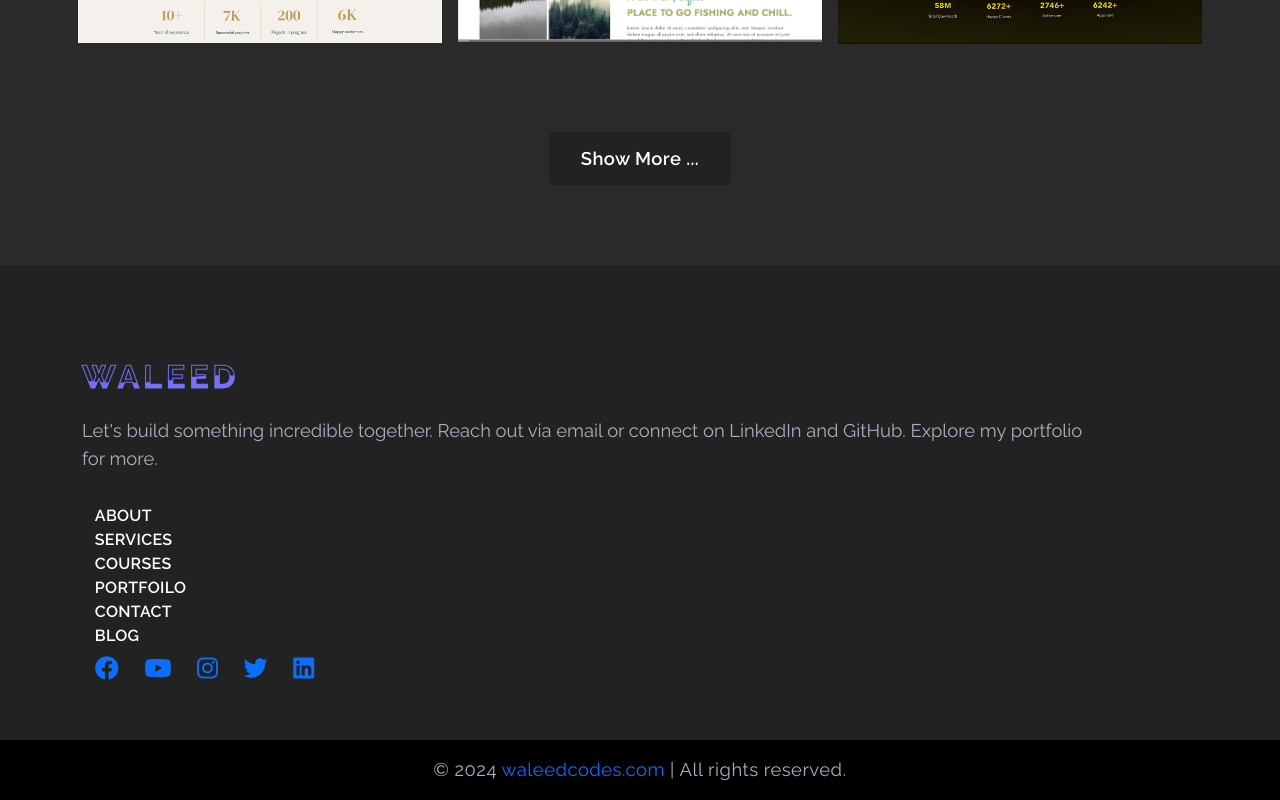
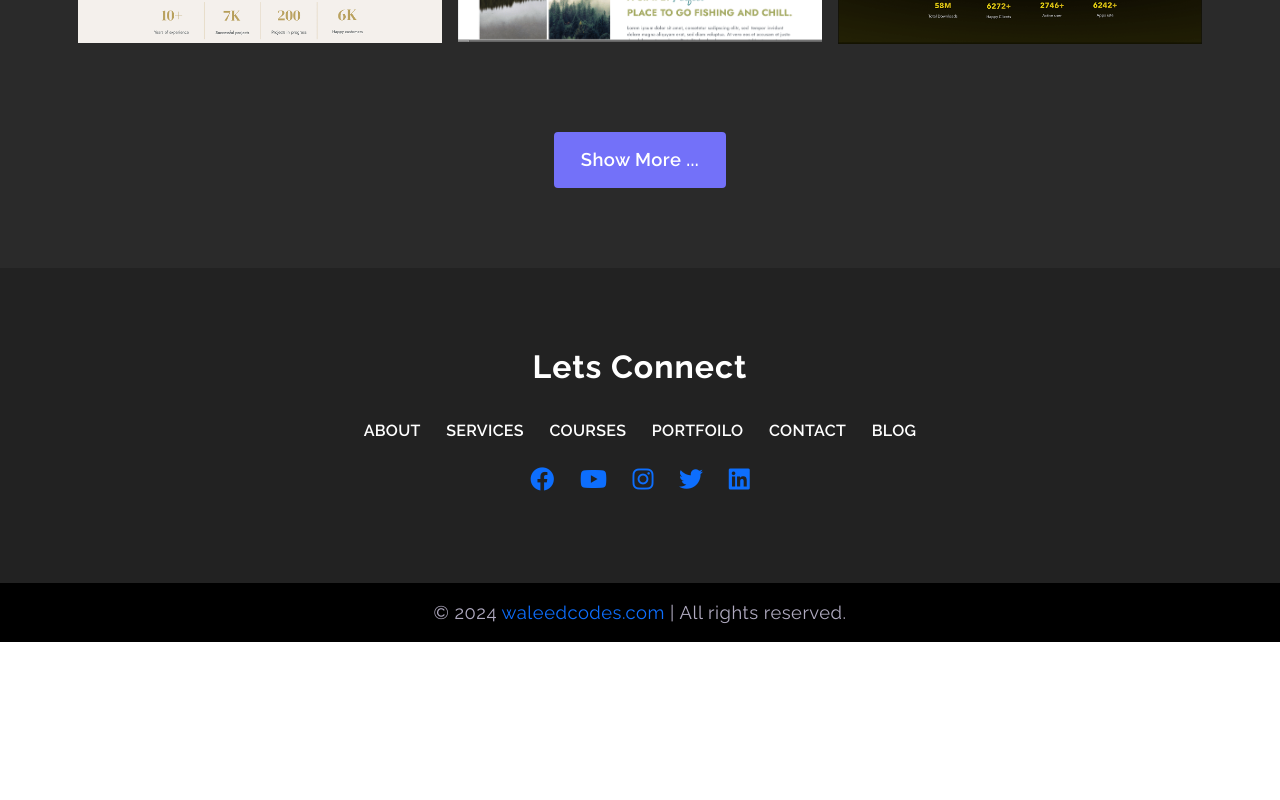
Before and after one commit to secret-glimmer/example-web-portfolio, a React (Vite) app: page /portfolio in a window 1280 px wide. Shown: the part 849-1649 px from the top of the page. After the commit the page ends 1491 px from the top, so only its background shows below. Built offline with nearby package versions, Linux system fonts and the light colour scheme.

Commit message:
some changes in Home Page

```diff
--- a/src/App.css
+++ b/src/App.css
@@ -809,20 +809,16 @@ a {
 }
 /* ************************************* */
 .footer {
-  width: 100%;
   background-color: var(--dark-color);
   color: #fff;
 }
 .footer_main {
-  display: flex;
-  padding: 7rem 4.5rem 3rem;
+  padding: 5rem 0;
 }
 .footer h2 {
   /* padding-bottom: 0.5rem; */
 }
-.footer_1 {
-  width: 40%;
-}
+
 .ft_icon {
   padding: 0.5rem 0;
 }
@@ -832,57 +828,21 @@ a {
   cursor: pointer;
 }
 .ft_icon i:hover {
-  color: var(--primary-color);
-  transition: 0.4s linear;
+  color: #fff;
+  transition: 0.3s linear;
   transform: scale(1.3);
 }
 .footer_1 p {
   font-weight: 400;
   padding: 1rem 6rem 1rem 0;
 }
-.footer_2 {
-  width: 25%;
-}
-.footer_2 ul {
+.footer_1 ul {
   list-style: none;
   padding: 0;
 }
-.footer_2 ul a {
-  font-size: 1rem;
-  font-weight: 500;
-  text-decoration: none;
-  color: #fff;
-  text-transform: uppercase;
-  letter-spacing: 0.3px;
-}
-.footer_2 ul a:hover {
-  color: var(--primary-color);
-  transition: 0.3s ease-in-out;
-}
-.footer_2 ul li {
-  padding: 0.5rem 0;
-}
-.footer_3 {
-  width: 35%;
-}
-.footer_3_input {
-  display: flex;
-  background: #fff;
-  border: 2px solid #fff;
-  border-radius: 5px;
-}
-.footer_3_input input {
-  width: 100%;
-  border: none;
-  padding: 0.8rem 1.5rem;
-  outline: none;
-}
-.btn3 {
-  padding: 0.8rem 2rem;
-  border: none;
-  background: var(--dark-color);
-  border-radius: 5px;
-  color: #fff;
+.footer_1 h2 {
+  font-weight: 700;
+  letter-spacing: 1px;
 }
 /* ******************************************* */
 .footer_end {
--- a/src/components/Footer.jsx
+++ b/src/components/Footer.jsx
@@ -5,18 +5,10 @@ const Footer = () => {
     <>
       <div className="footer container-fluid">
         <div className="footer_main container">
-          <div className="row">
-            <div className="footer_1">
-              <a className="navbar-brand my-3" href="#">
-                <h2>Waleed</h2>
-                <h2>Waleed</h2>
-              </a>
-              <p className="mt-4">
-                Let's build something incredible together. Reach out via email
-                or connect on LinkedIn and GitHub. Explore my portfolio for
-                more.
-              </p>
-              <ul className="navbar-nav ms-auto nav_ul d-flex">
+          <div className="row text-center">
+            <div className="footer_1 col-md-12">
+              <h2 className="pb-4">Lets Connect</h2>
+              <ul className=" ms-auto nav_ul d-inline-flex">
                 <li className="nav-item">
                   <NavLink to="/about">About</NavLink>
                 </li>
```
